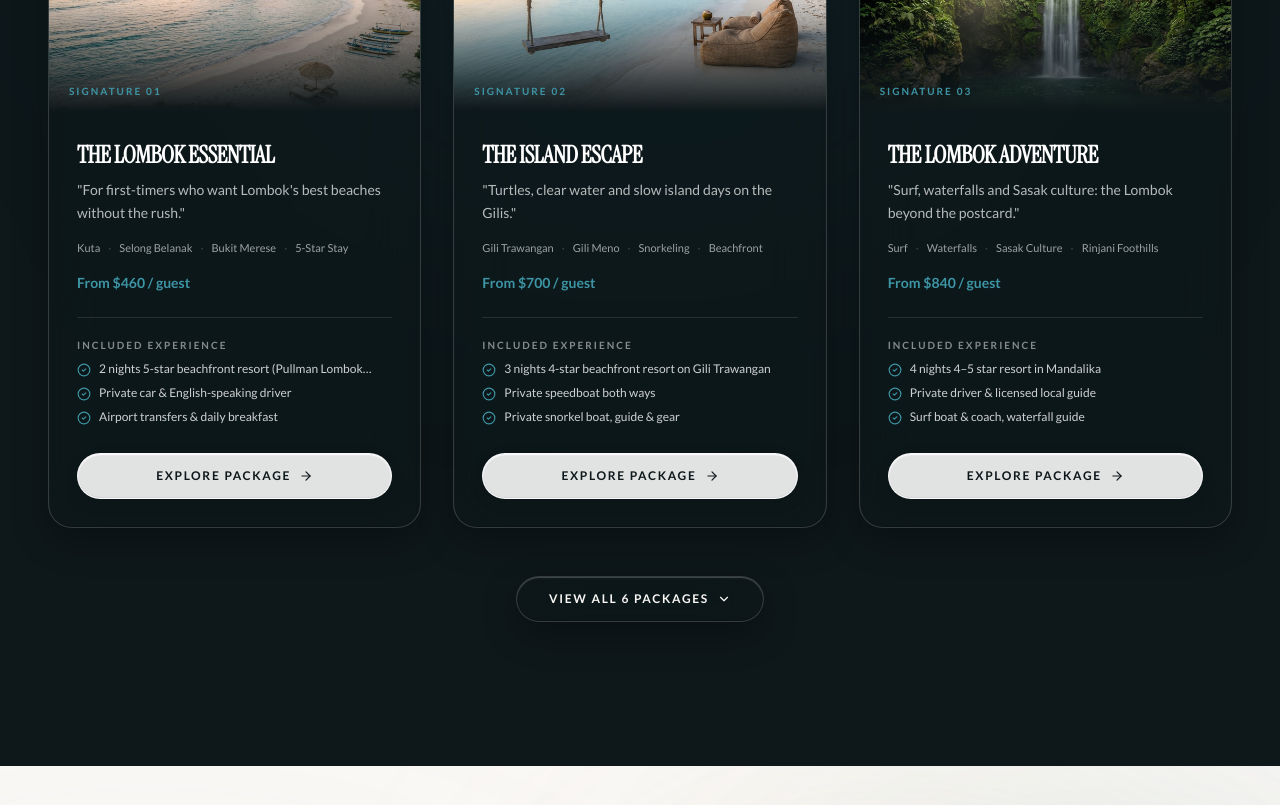
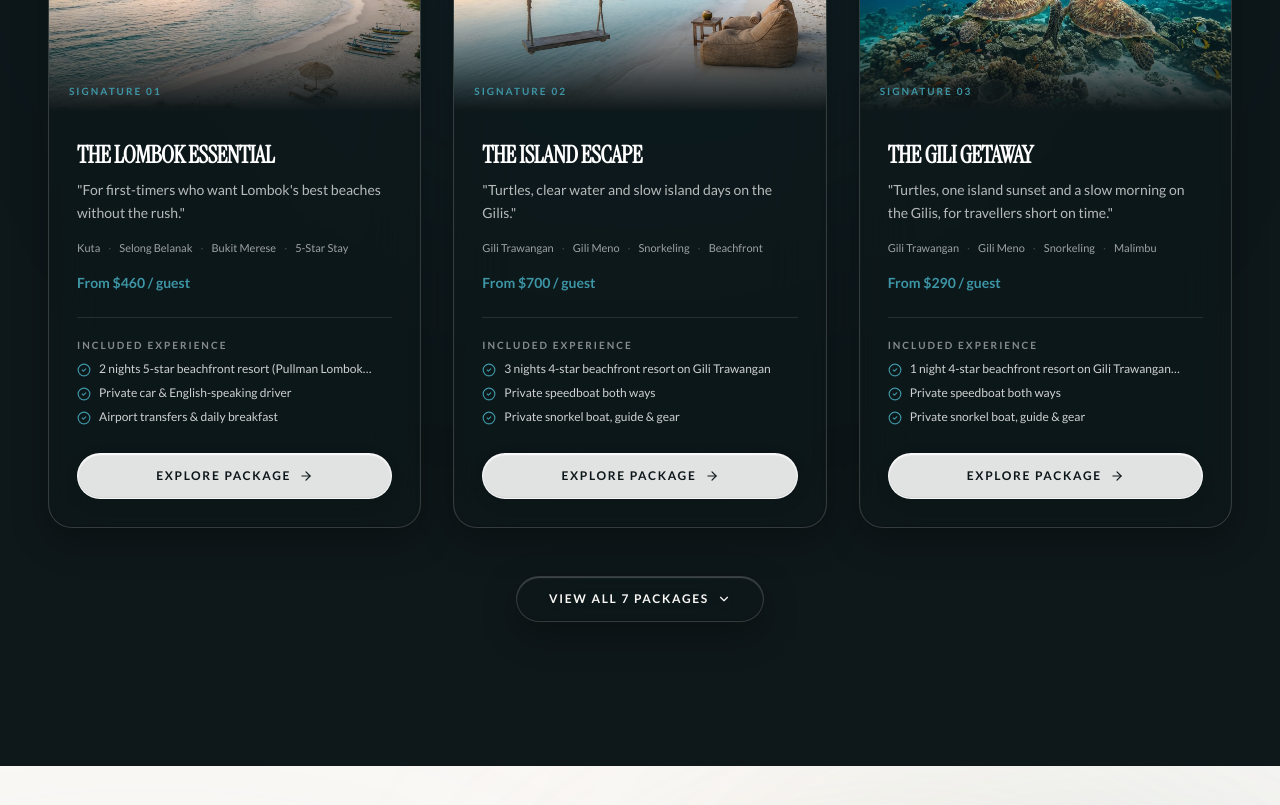
Before and after one commit to sapifysh/travelop, a React (Vite) app: page / in a window 1280 px wide. Shown: the part 2560-3365 px from the top of the page. Built offline with nearby package versions, Linux system fonts and the light colour scheme; a web font is replaced by a local one.

Commit message:
feat(packages): add The Gili Getaway 2D1N package (#19)

```diff
--- a/src/data/content.ts
+++ b/src/data/content.ts
@@ -12,6 +12,7 @@ import pkgIslandImage from '../assets/images/pkg_island_escape.jpg';
 import pkgAdventureImage from '../assets/images/pkg_lombok_adventure.jpg';
 import pkgRomanceImage from '../assets/images/pkg_lombok_romance.jpg';
 import pkgRinjaniImage from '../assets/images/pkg_rinjani_summit.jpg';
+import giliTrawanganUnderwaterImage from '../assets/images/gili_trawangan_underwater.jpg';
 import pkgSouthDayImage from '../assets/images/pkg_south_lombok_day.jpg';
 
 export const BRAND = {
@@ -240,6 +241,37 @@ export const PACKAGES: TravelPackage[] = [
       'Private snorkel boat, guide & gear',
       'Bikes, candlelit beach dinner',
       'All land transfers & daily breakfast'
+    ]
+  },
+  {
+    id: 'gili-getaway',
+    name: 'THE GILI GETAWAY',
+    duration: '2 DAYS · 1 NIGHT',
+    subtitle: 'Turtles, one island sunset and a slow morning on the Gilis, for travellers short on time.',
+    tags: ['Gili Trawangan', 'Gili Meno', 'Snorkeling', 'Malimbu'],
+    image: giliTrawanganUnderwaterImage,
+    priceEstimate: 'From $290 / guest',
+    description: 'One night at a four-star beachfront resort on Gili Trawangan, a private snorkel boat to the turtle reefs and the Nest statues, and the coastal road home through the Pusuk hills, with a private driver the whole way. Solo travellers welcome from $390.',
+    itinerary: [
+      {
+        day: 1,
+        title: 'Malimbu & Gili Sunset',
+        description: 'Private pickup at the airport or your hotel, a coffee stop at the Malimbu cliffs, then a private speedboat from Teluk Nare to Gili Trawangan. Afternoon snorkel with green sea turtles, then bikes to the west-coast sunset swings.',
+        highlights: ['Malimbu viewpoint', 'Private speedboat crossing', 'Sunset on the west coast']
+      },
+      {
+        day: 2,
+        title: 'Gili Meno & Pusuk Hills',
+        description: 'An early private boat to the Nest underwater statues off Gili Meno, a late breakfast, then back to Lombok by noon. On the way, the monkey forest at Pusuk Pass, then a private transfer to the airport or your hotel.',
+        highlights: ['The Nest underwater statues', 'Pusuk monkey forest', 'Airport or hotel transfer']
+      }
+    ],
+    included: [
+      '1 night 4-star beachfront resort on Gili Trawangan (Aston Sunset Beach or similar)',
+      'Private speedboat both ways',
+      'Private snorkel boat, guide & gear',
+      'Bikes & breakfast',
+      'Private car & English-speaking driver, all transfers'
     ]
   },
   {
```
